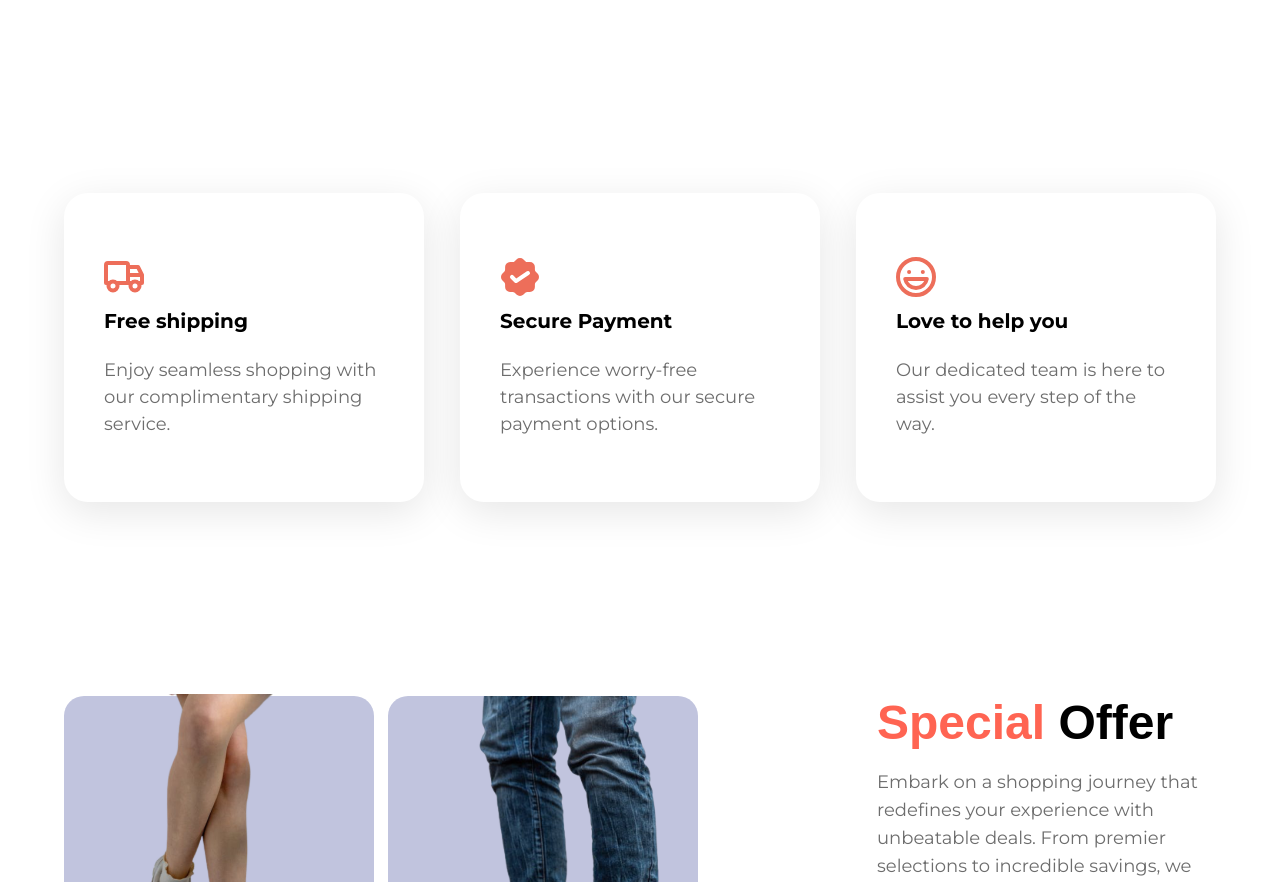
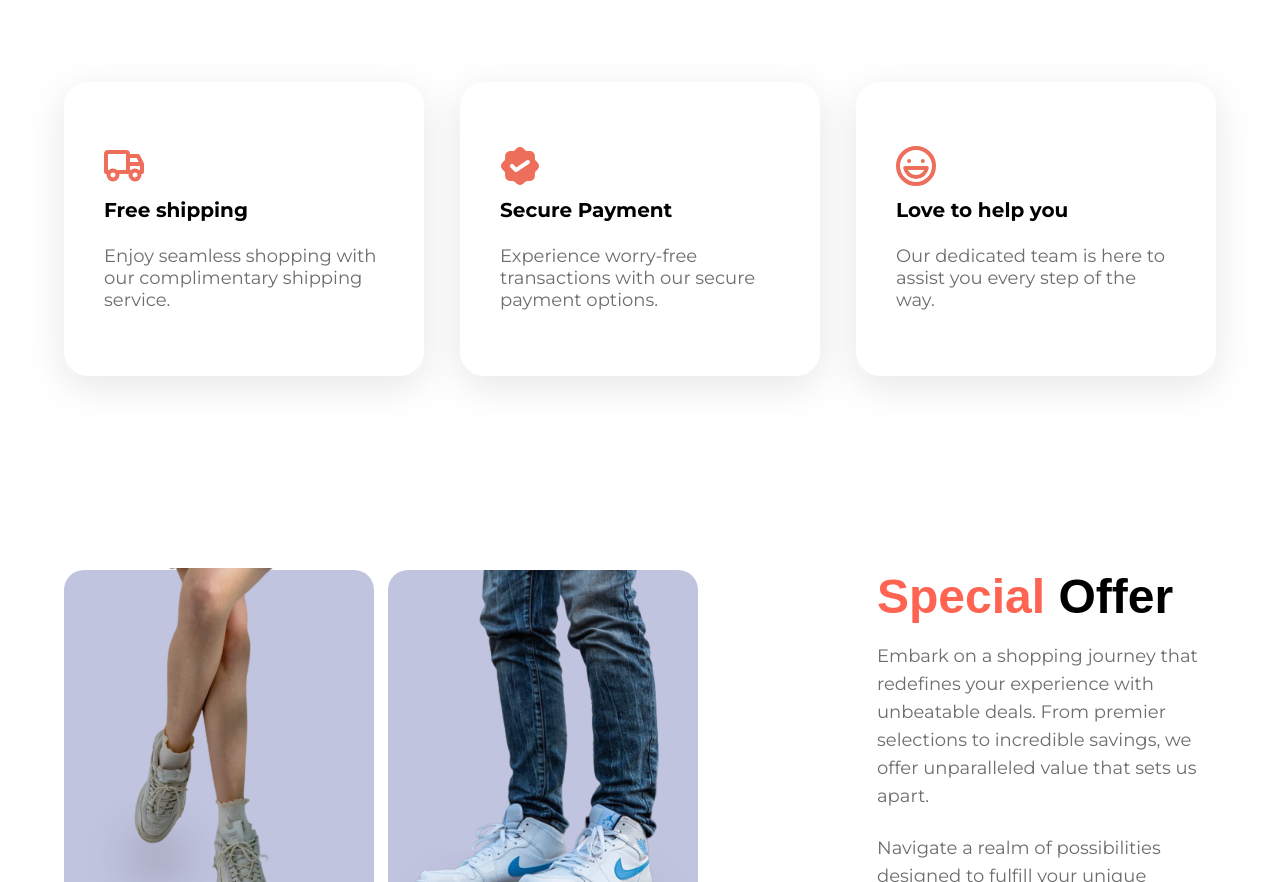
Before and after one commit to Codefreyy/tailwindcss-nike-landing-page, a React (Vite) app: page / in a window 1280 px wide. Shown: the part 2420-3302 px from the top of the page. Built offline with nearby package versions, Linux system fonts and the light colour scheme; a web font is replaced by a local one.

Commit message:
UI: improve service, super quality section style

```diff
--- a/src/components/ServiceCard.jsx
+++ b/src/components/ServiceCard.jsx
@@ -1,10 +1,10 @@
 const ServiceCard = ({ imgURL, label, subtext }) => {
   console.log(imgURL, 1)
   return (
-    <div className="flex flex-col flex-1 sm:w-[350px] sm:min-w-[350px] w-full rounded-3xl shadow-3xl px-10 py-16 gap-3">
+    <div className="flex flex-col flex-1  w-full rounded-3xl shadow-3xl px-10 py-16 gap-3">
       <img src={imgURL} alt={label} className="w-[40px] h-[40px]" />
       <h2 className="font-montserrat text-xl font-bold">{label}</h2>
-      <p className="mt-3 break-words font-montserrat text-lg leading-normal leading-normal text-slate-gray">
+      <p className="mt-3 break-words font-montserrat md:text-lg leading-normal text-slate-gray">
         {subtext}
       </p>
     </div>
--- a/src/sections/Services.jsx
+++ b/src/sections/Services.jsx
@@ -3,7 +3,7 @@ import { services } from "../constants"
 
 const Services = () => {
   return (
-    <div className="max-container justify-center flex flex-wrap gap-9 ">
+    <div className="max-container justify-center flex flex-1 gap-9 max-lg:flex-col">
       {services.map((service, idx) => {
         return <ServiceCard {...service} key={idx} />
       })}
--- a/src/sections/SuperQuality.jsx
+++ b/src/sections/SuperQuality.jsx
@@ -6,16 +6,12 @@ const SuperQuality = () => {
     <>
       <section
         id="about-us"
-        className="flex justify-between items-center max-lg:flex-col gap-10"
+        className="flex justify-between items-center max-md:flex-col gap-10"
       >
         <div>
           <h1 className="z-10 font-palanquin text-4xl max-sm:text-[36px] max-sm:leading-[41px] font-bold">
-            We Provide You
-            <br />
-            <span className="text-coral-red inline-block">
-              {" "}
-              Super Quality
-            </span>{" "}
+            We Provide You{" "}
+            <span className="text-coral-red inline-block">Super Quality </span>{" "}
             Shoes
           </h1>
           <p className="font-montserrat text-slate-gray text-md max-sm:text-sm leading-8 mt-6 sm:max-w-lg">
@@ -36,7 +32,7 @@ const SuperQuality = () => {
             alt="Shoe img"
             width={570}
             height={522}
-            className="object-contain"
+            className="object-contain max-sm:w-[300px] max-sm:h-[280px]"
           />
         </div>
       </section>
```
